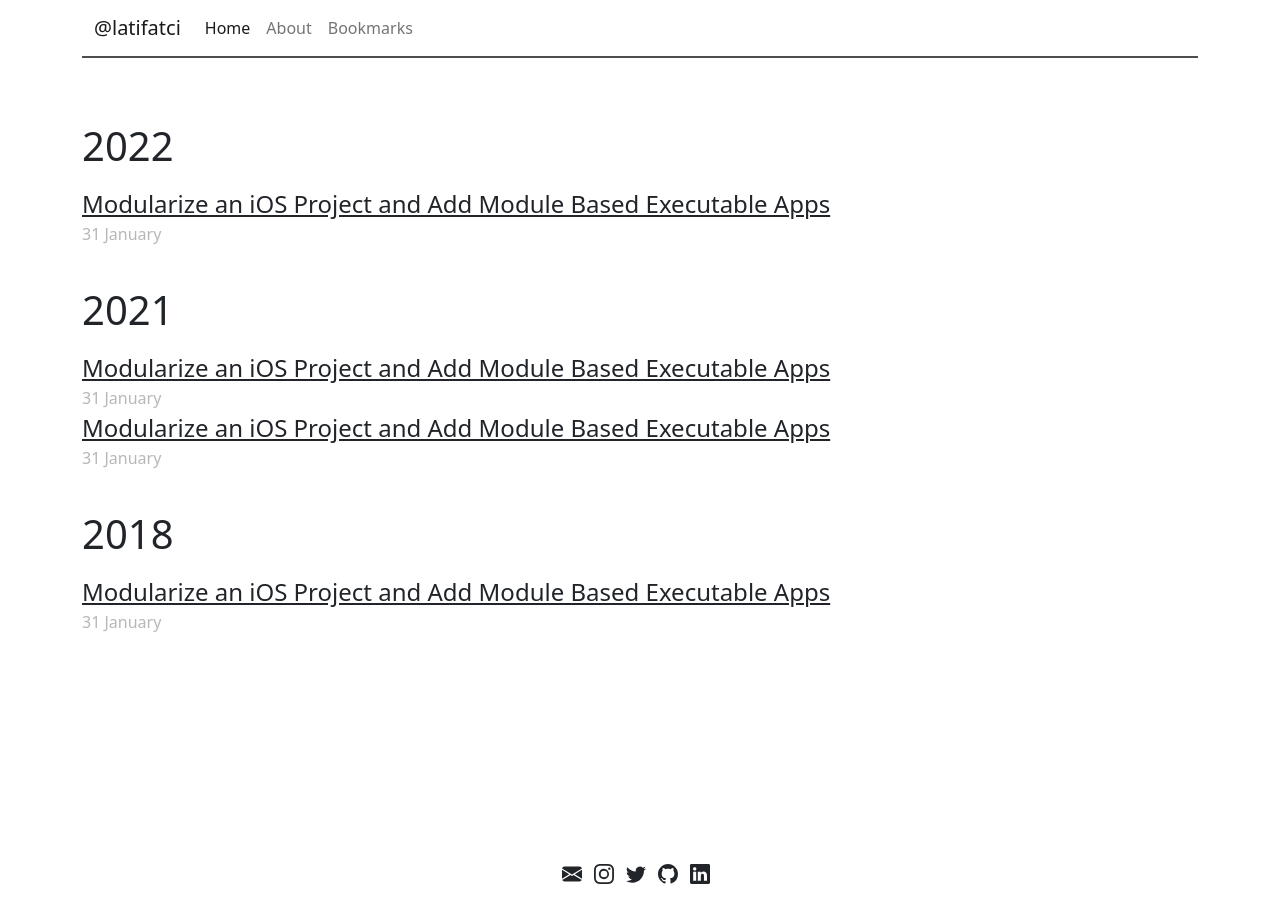
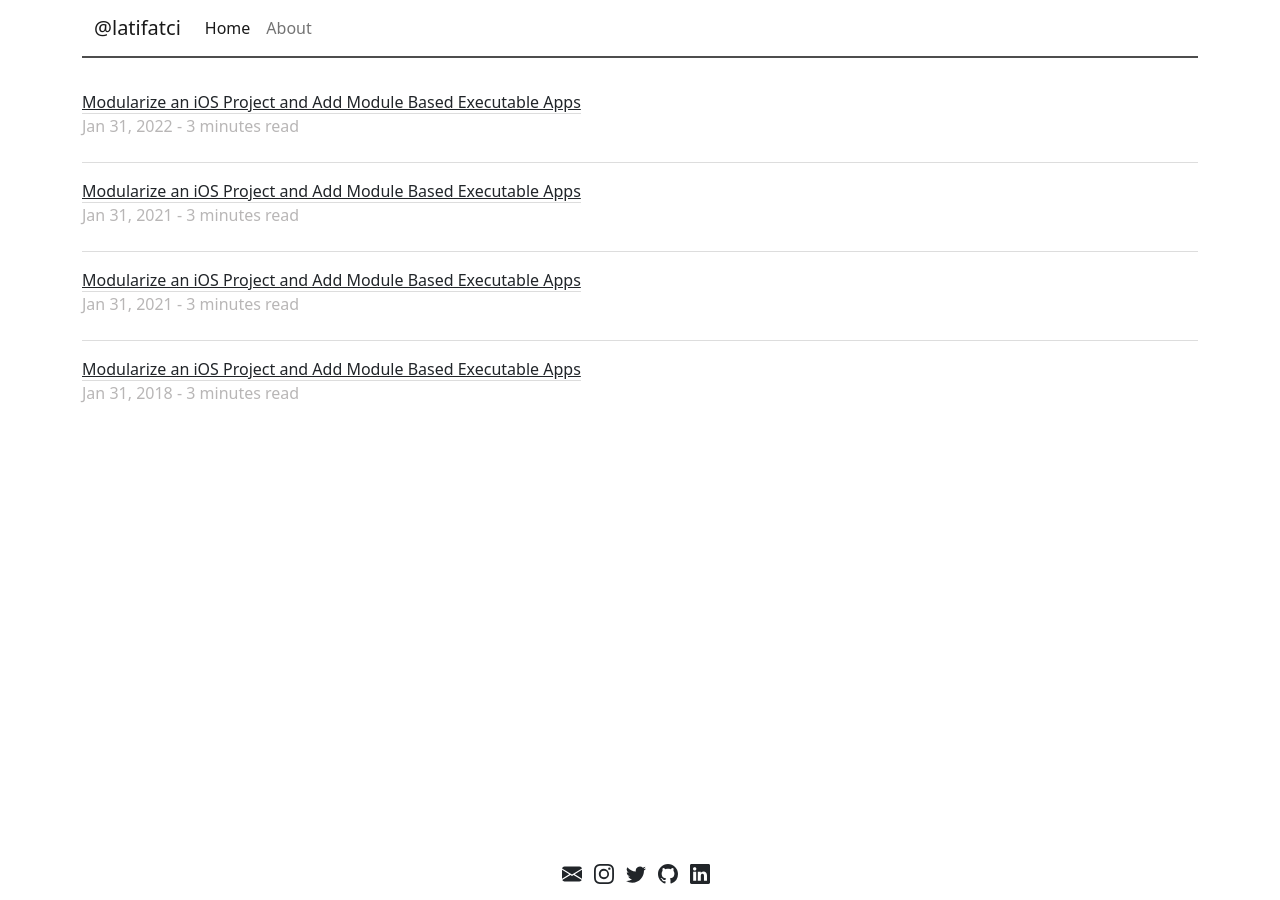
Before and after one commit to latifatcii/latifatci.com, a Jekyll site: the page built from index.html, in a window 1280 px wide. Built offline with Jekyll 4.4.1, drawn with Linux system fonts in a browser that asks for light colours.

Commit message:
update home

```diff
--- a/_data/navigation.yml
+++ b/_data/navigation.yml
@@ -2,5 +2,5 @@
   link: /
 - name: About
   link: /about/
-- name: Bookmarks
-  link: /bookmarks/
+#- name: Bookmarks
+ # link: /bookmarks/
--- /dev/null
+++ b/_includes/read-time.html
@@ -0,0 +1,21 @@
+{% if post.layout != post %}
+  {% assign words = post.content | strip_html | number_of_words %}
+  {% if words < 180 %}
+    less than 1 minute read
+  {% elsif words < 360 %}
+    1 minute read
+  {% else %}
+    {{ words | divided_by:180 }} minutes read
+  {% endif %}
+{% endif %}
+
+{% if post.layout == post %}
+  {% assign words = content | number_of_words %}
+  {% if words < 180 %}
+    less than 1 minute read
+  {% elsif words < 360 %}
+    1 minute read
+  {% else %}
+    {{ words | divided_by:180 }} minutes read
+  {% endif %}
+{% endif %}
--- a/_sass/main.scss
+++ b/_sass/main.scss
@@ -29,8 +29,16 @@ img {
 
 .archive-item {
   float: center;
-  margin-bottom: 1.5rem;
+  margin-bottom: 3rem;
 }
+
+  /* Separator line styles */
+  .archive-item:not(:last-child) {
+    border-bottom: 1px solid #ddd; /* Add a 1px solid line between posts */
+    padding-bottom: 10px; /* Add some spacing between the title and the line */
+    margin-bottom: 10px; /* Add some spacing between posts */
+  }
+
 
 .footer-container {
   text-align: center;
--- a/index.html
+++ b/index.html
@@ -5,14 +5,34 @@ layout: default
 <div class="archive">
   {% for post in site.posts %} {% assign currDate = post.date | date: "%Y" %} {%
   if currDate != date %}
-  <h1 class="archive-year">{{ currDate }}</h1>
   {% assign date = currDate %} {% endif %}
 <div class="archive-title">
-  <a href="{{ post.url | relative_url }}" class="archive-title fs-4">{{ post.title }}</a>
+  <a href="{{ post.url | relative_url }}" class="archive-title fs-6">{{ post.title }}</a>
   <div class="archive-item">
-    <span class="post-date archive-date fs-6">{{ post.date | date: "%d %B" }}</span>
+    <span class="post-date archive-date fs-6">{{ post.date | date: "%b %d, %Y" }} - <i class="fa fa-clock-o" aria-hidden="true"></i> {% include read-time.html %}</span>
   </div>
 </div>
 
   {% endfor %}
 </div>
+
+<style>
+  /* Add this style block in the head of your HTML document or in your CSS file */
+
+  /* Default link styles */
+  .archive-title {
+    color: #212529; /* Set the default text color */
+    transition: color 0.3s; /* Add a smooth transition for the text color */
+  }
+
+  /* Hover styles */
+  .archive-title:hover {
+    color: rgba(112, 106, 106, 0.59); /* Set the text color on hover */
+  }
+
+  .archive-title:not(:last-child) {
+    border-bottom: 1px solid #ddd; /* Add a 1px solid line between archive items */
+    margin-bottom: 1rem; /* Add some spacing between archive items */
+  }
+
+</style>
```
Also changed, not shown: 1 other file.
